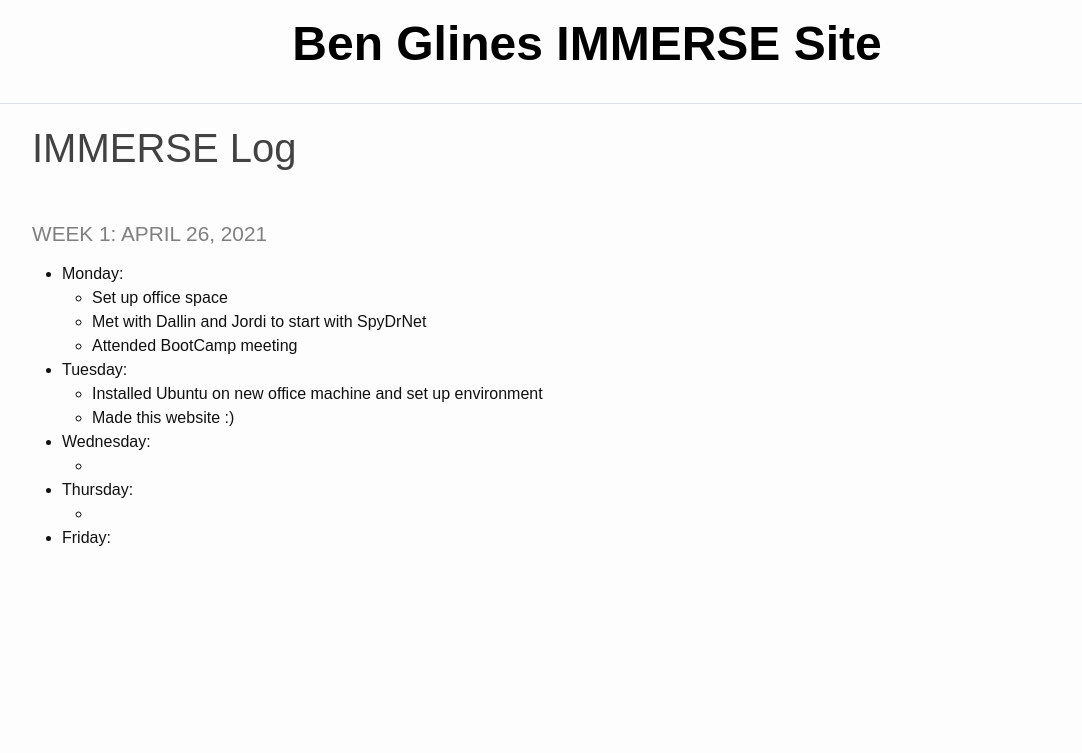
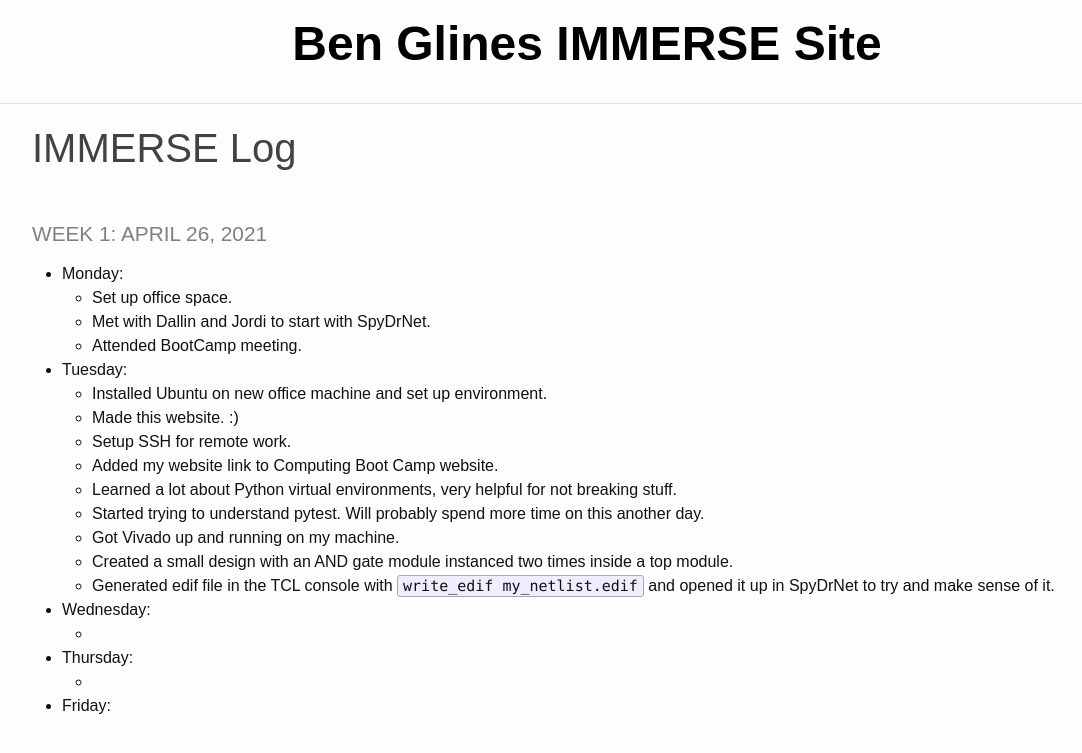
Before and after one commit to benglines/immerse, a Jekyll site: the page built from _pages/log.md, in a window 1280 px wide. Shown: the top 753 px of the page, without its empty margins (53-1135 px from the left). Built offline with Jekyll 4.4.1, drawn with Linux system fonts in a browser that asks for light colours.

```diff
--- a/_pages/log.md
+++ b/_pages/log.md
@@ -6,12 +6,19 @@ title: IMMERSE Log
 ### Week 1: APRIL 26, 2021
 
 * **Monday**:
-  * Set up office space
-  * Met with Dallin and Jordi to start with SpyDrNet
-  * Attended BootCamp meeting
+  * Set up office space.
+  * Met with Dallin and Jordi to start with SpyDrNet.
+  * Attended BootCamp meeting.
 * **Tuesday**:
-  * Installed Ubuntu on new office machine and set up environment
-  * Made this website :)
+  * Installed Ubuntu on new office machine and set up environment.
+  * Made this website. :)
+  * Setup SSH for remote work.
+  * Added my website link to Computing Boot Camp website.
+  * Learned a lot about Python virtual environments, very helpful for not breaking stuff.
+  * Started trying to understand pytest. Will probably spend more time on this another day.
+  * Got Vivado up and running on my machine.
+  * Created a small design with an AND gate module instanced two times inside a top module.
+  * Generated edif file in the TCL console with `write_edif my_netlist.edif` and opened it up in SpyDrNet to try and make sense of it.
 * **Wednesday**:
   *
 * **Thursday**:
```
Also changed, not shown: _pages/todo.md (+3 -1 lines).
